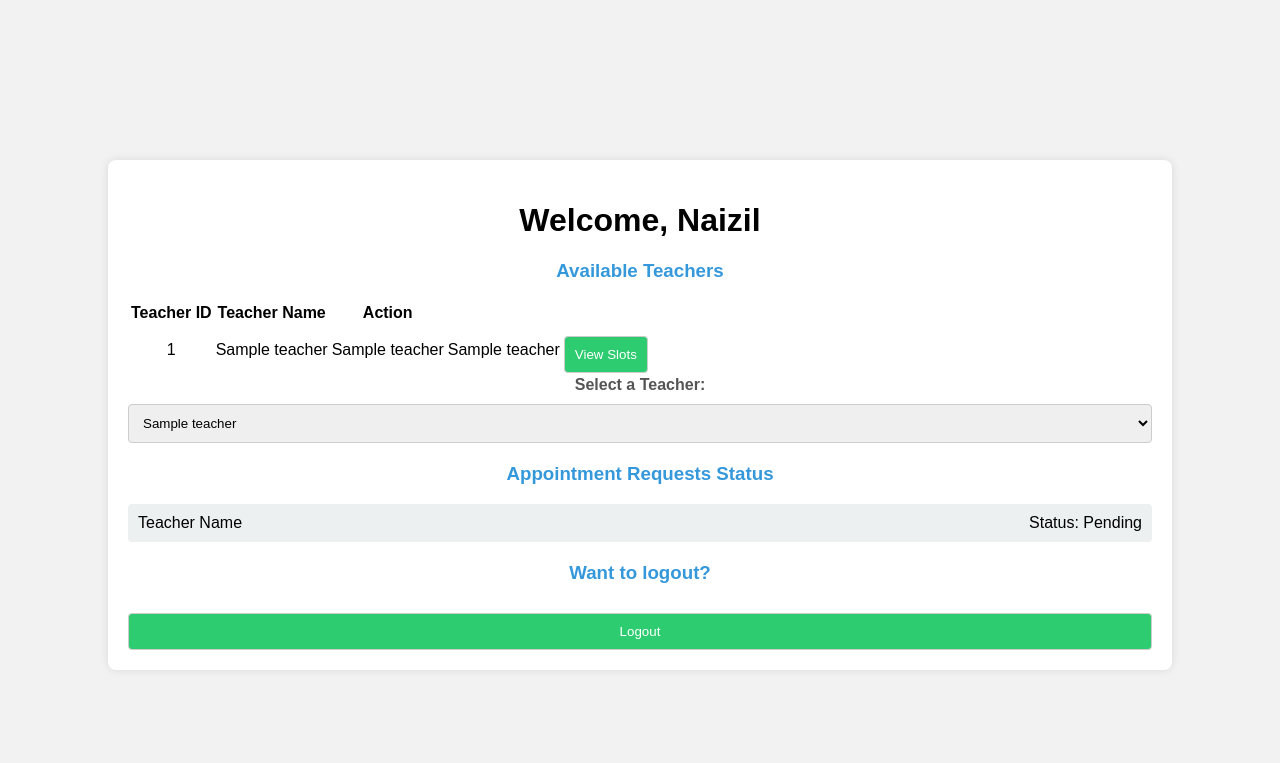
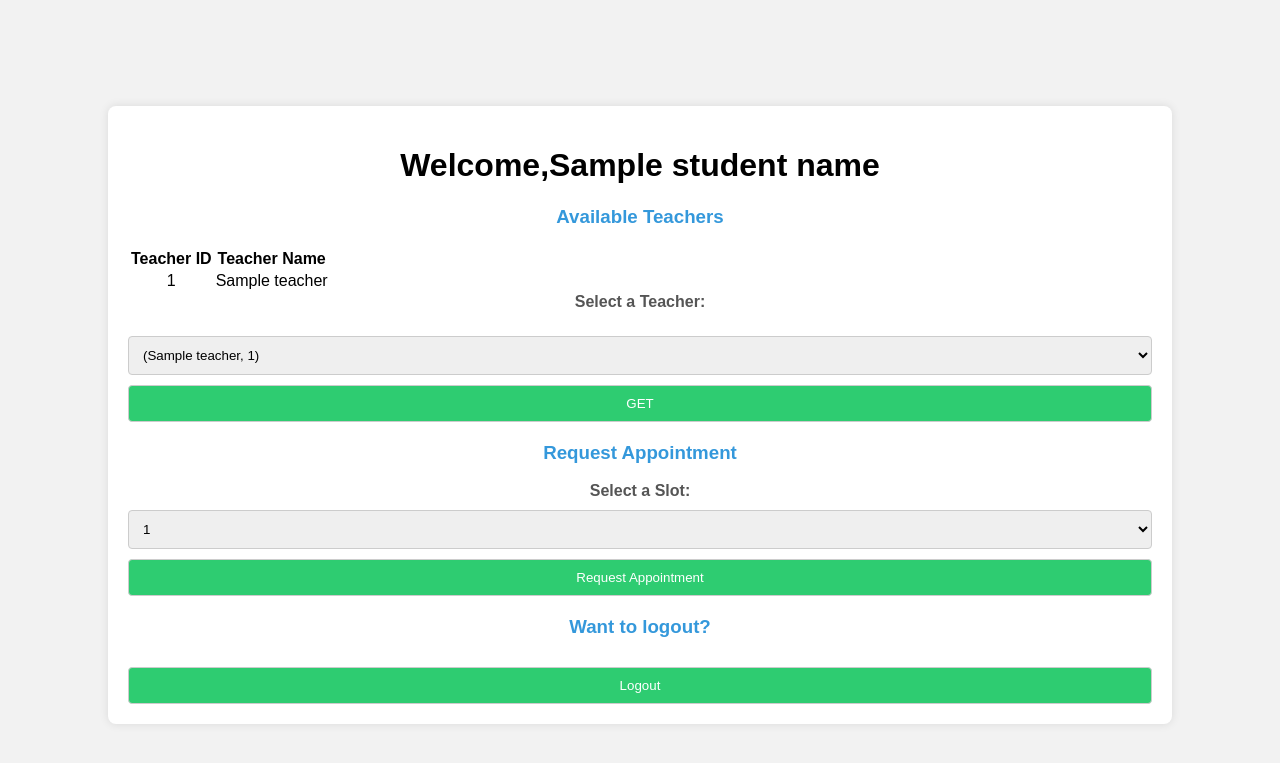
Before and after one commit to yagniksram007/Teacher_Appointment_Managment_System, a Flask app: template templates/dashboard_student.html in a window 1280 px wide. Shown: the top 763 px of the page. Run offline with Flask 3, Linux system fonts and the light colour scheme; the template is opened without the code that fills it: most values are stand-ins (such as "Sample title", 1, 10 or a date in 2020).

Commit message:
New commit

```diff
--- a/app.py
+++ b/app.py
@@ -14,10 +14,13 @@ db = mysql.connector.connect(
   password="",
   database="appointment"
 )
+
 mycursor = db.cursor()
 TEACHER_ID = ""
 STUDENT_ID = ""
 
+TEACHERS_SLOT = None
+STUDNET_NAME = None
 
 @app.route("/")
 def root():
@@ -40,8 +43,9 @@ def login_student():
     #print(data[0][0])
     try:
         if int(data[0][0])>0:
+            id = str(data[0][0])
         # Redirect to the student dashboard upon successful login
-            return redirect(url_for('dashboard_student'))
+            return redirect(url_for('dashboard_student',sid=id))
     except Exception as e:
         flash('Invalid credentials', 'error')
         return render_template('login.html', show_alert = True)
@@ -65,33 +69,41 @@ def login_teacher():
             id = str(data[0][0])
             # print(f'dashboard_teacher/{id}')
         # Redirect to the student dashboard upon successful login
-            return redirect(url_for('dashboard_teacher',id=id))
+            return redirect(url_for('dashboard_teacher',tid=id))
     except Exception as e:
         flash('Invalid credentials', 'error')
         return render_template('teacherlogin.html', show_alert = True)
 
 # Route for rendering the student dashboard
-@app.route('/dashboard_student')
-def dashboard_student():
-    # Fetch available teachers from the database
+@app.route('/dashboard_student/<sid>',methods=["POST","GET"])
+def dashboard_student(sid):
+    global TEACHERS_SLOT
+    global STUDNET_NAME
+    global STUDENT_ID
+            # Fetch available teachers from the database
     query = "SELECT teacher_id, tname FROM teachers;"
     mycursor.execute(query)
     available_teachers = mycursor.fetchall()
-
-    # Fetch student name from the database
-    student_id = request.form.get('sid')
-    query_student_name = f"SELECT sname FROM students WHERE sid='{student_id}';"
+            # print(available_teachers)
+            # Fetch student name from the database
+            # student_id = request.form.get('sid')
+    query_student_name = f"SELECT sid,sname FROM students WHERE sid='{sid}';"
     mycursor.execute(query_student_name)
     student_name = mycursor.fetchone()
+    id = str(student_name[0][0])
+    STUDENT_ID = student_name[0][0]
+    STUDNET_NAME = student_name[0][0]
+    teacher_slots = []
+    # Fetch teacher slots for the selected teacher
+    # selected_teacher_id = request.args.get('teacher_id')
+    # print(available_teachers)
+    # if selected_teacher_id:
+    #     query_teacher_slots = f"SELECT free_time FROM free_slot JOIN teacher_free_slot ON free_slot.free_id = teacher_free_slot.free_id WHERE teacher_free_slot.teacher_id='{selected_teacher_id}';"
+    #     mycursor.execute(query_teacher_slots)
+    #     teacher_slots = mycursor.fetchall()
 
-    # Fetch teacher slots for the selected teacher
-    selected_teacher_id = request.args.get('teacher_id')
-    if selected_teacher_id:
-        query_teacher_slots = f"SELECT free_time FROM free_slot JOIN teacher_free_slot ON free_slot.free_id = teacher_free_slot.free_id WHERE teacher_free_slot.teacher_id='{selected_teacher_id}';"
-        mycursor.execute(query_teacher_slots)
-        teacher_slots = mycursor.fetchall()
-    else:
-        teacher_slots = []  # If no teacher is selected, initialize an empty list
+    # else:
+    #     teacher_slots = []  # If no teacher is selected, initialize an empty list
 
     # Pass the fetched data to the template
     return render_template('dashboard_student.html', student_name=student_name, available_teachers=available_teachers, teacher_slots=teacher_slots)
@@ -110,9 +122,6 @@ def get_teacher_free_slots(teacher_id):
 
     # Return the free time slots as a JSON response
     return jsonify({'teacher_id': teacher_id, 'free_time_slots': free_time_slots})
-
-
-
 
 # Route for fetching teacher slots
 @app.route('/get-teacher-slots/<teacher_id>')
@@ -143,13 +152,13 @@ def get_teacher_slots(teacher_id):
     return jsonify({'teacherName': teacher_name, 'slotsHTML': slots_html})
 
 # Route for rendering the teacher dashboard
-@app.route('/dashboard_teacher/<id>')
-def dashboard_teacher(id):
+@app.route('/dashboard_teacher/<tid>')
+def dashboard_teacher(tid):
     # print(id)
     global TEACHER_ID
-    TEACHER_ID = id
+    TEACHER_ID = tid
 
-    query = f"SELECT free_id FROM teacher_free_slot WHERE teacher_id='{id}';"
+    query = f"SELECT free_id FROM teacher_free_slot WHERE teacher_id='{tid}';"
     res = mycursor.execute(query)
     fids = mycursor.fetchall()
     teacher_free_slots = []
@@ -161,15 +170,16 @@ def dashboard_teacher(id):
         # print(fid[0])
     # print(teacher_free_slots)
     for x in teacher_free_slots:
-        print(x)
+        # print(x)
+        pass
 
     # Fetch appointment requests for the teacher from the database
-    query = f"SELECT * FROM appointment WHERE teacher_id='{id}';"
+    query = f"SELECT * FROM appointment WHERE teacher_id='{tid}';"
     mycursor.execute(query)
     appointment_requests = mycursor.fetchall()
 
          # Fetch teacher's free slots from the database
-    query = f"SELECT * FROM teacher_free_slot WHERE teacher_id='{id}';"
+    query = f"SELECT * FROM teacher_free_slot WHERE teacher_id='{tid}';"
     mycursor.execute(query)
     teacher_free_slots = mycursor.fetchall()
 
@@ -211,13 +221,38 @@ def appointment_requests_status():
 def appointment_success():
     return render_template('appointment_success.html')
 
-@app.route('/teachlogout')
+@app.route('/tlogout')
 def teachlogout():
-    return render_template('dashboard_teacher.html')
+    return render_template('logout.html')
 
 @app.route('/slogout')
 def studentlogout():
-    return render_template('dashboard_student.html')
+    return render_template('logout.html')
+
+@app.route("/get/teacher/ka/free/slots/<tid>",methods=["POST"])
+def getTeacherKaFreeSlot(tid):
+    global STUDNET_NAME
+    global TEACHERS_SLOT
+    if request.method == "POST":
+        # print(tid)
+        query = f"SELECT free_id FROM teacher_free_slot WHERE teacher_id='{tid}'"
+        mycursor.execute(query)
+        # print(mycursor.fetchall())
+        data = mycursor.fetchall()
+        free_slots_response = []
+        # print(data)
+        for fid in data:
+            # print(fid)
+            # print(fid[0])
+            innerQuerry = f"SELECT free_date,free_time FROM free_slot WHERE free_id='{fid[0]}'"
+            mycursor.execute(innerQuerry)
+            data = mycursor.fetchall()
+            # print()
+            free_slots_response.append(data[0])
+        print(free_slots_response)
+        return render_template('dashboard_student.html' ,teacher_slots=free_slots_response)
+        # return jsonify({"message":"test"})
+
 
 
 if __name__ == '__main__':
--- a/templates/dashboard_student.html
+++ b/templates/dashboard_student.html
@@ -8,7 +8,7 @@
 </head>
 <body>
     <div class="container">
-         <h1>Welcome, Naizil</h1>
+         <h1>Welcome,{{ student_name[1] }} </h1>
 
         <!-- View Available Teachers -->
 <section>
@@ -18,11 +18,11 @@
             <tr>
                 <th>Teacher ID</th>
                 <th>Teacher Name</th>
-                <th>Action</th>
+                <!-- <th>Action</th> -->
             </tr>
         </thead>
         <tbody>
-            {% for teacher in available_teachers %}
+            <!-- {% for teacher in available_teachers %}
                 <tr>
                     <td>{{ teacher[0] }}</td>
                     <td>{{ teacher[1] }}</td>
@@ -32,51 +32,54 @@
                         <button onclick="viewTeacherSlots('{{ teacher[0] }}', '{{ teacher[1] }}')">View Slots</button>
                     </td>
                 </tr>
+            {% endfor %} -->
+            {% for teacher in available_teachers %}
+            <tr>
+                <td class="tid">{{ teacher[0] }}</td>
+                <td>{{ teacher[1] }}</td>
+                <!-- <td><button value='{{ teacher[0] }}' onclick="console.log(`${this.value}`);">view slots</button></td> -->
+            </tr>
             {% endfor %}
         </tbody>
     </table>
 </section>
 
+<!-- console.log(`/get/teacher/ka/free/slots/${document.getElementById('teacher_id').value}`); -->
+<!-- action="/get/teacher/ka/free/slots/" -->
 
 <label for="teacher">Select a Teacher:</label>
-<select name="teacher" id="teacher">
+<form  name="myform" id="myform" method="post">
+<select name="tname" id="teacher_id" onchange="console.log(document.getElementById('myform').action=`/get/teacher/ka/free/slots/${this.value}`);;">
+    <!-- myform.action = `/get/teacher/ka/free/slots/${document.getElementById('teacher_id').value}`; -->
     {% for teacher in available_teachers %}
-        <option value="{{ teacher.teacher_id }}">{{ teacher.tname }}</option>
+        <option value="{{ teacher[0] }}">{{ teacher[1] , teacher[0] }}</option>
     {% endfor %}
 </select>
+<button type="submit">GET</button>
+</form>
 
-
-        <!-- Request Appointment -->
-        <section id="requestAppointmentSection" style="display: none;">
+<section id="requestAppointmentSection">
     <h3>Request Appointment</h3>
     <form action="/request-appointment" method="post">
         <label for="selectedSlot">Select a Slot:</label>
         <select name="selectedSlot" id="selectedSlot" required>
-                    <!-- Teacher slots will be dynamically added here -->
+            {% for slot in teacher_slots %}
+            <option value="{{ slot[0] }}">{{ slot[0] }}</option>
+            {% endfor %}
         </select>
-
         <button type="submit">Request Appointment</button>
     </form>
 </section>
 
-        <!-- Appointment Requests Status -->
-        <section>
-            <h3>Appointment Requests Status</h3>
-            <ul>
-                <li>
-                    <span>Teacher Name</span>
-                    <span>Status: Pending</span>
-                </li>
-                <!-- Add more appointment requests as needed -->
-            </ul>
-        </section>
+
+
 
         <!-- Logout Button -->
 
 
         <section>
             <h3>Want to logout?</h3>
-    <form action="/logout" method="post">
+            <form action="/slogout" method="post">
                 <button type="submit">Logout</button>
             </form>
         </section>
@@ -88,17 +91,9 @@
     <script src="static/js/script.js"></script>
 
 
-    <script>
-        function viewTeacherSlots(teacherId) {
-            // Code to fetch and display teacher's free slots
-            // Update #teacherName, #teacherSlotsList, and show #teacherSlotsSection
-            // Example: document.getElementById("teacherName").innerText = "Teacher Name";
-            //          document.getElementById("teacherSlotsList").innerHTML = "<li>Slot 1</li><li>Slot 2</li>";
-            //          document.getElementById("teacherSlotsSection").style.display = "block";
 
-            // For demonstration purposes, toggle visibility of the appointment request section
-            document.getElementById("requestAppointmentSection").style.display = "block";
-        }
-    </script>
 </body>
 </html>
+
+
+<!-- query = "SELECT T.teacher_id, F.free_date, F.free_time FROM teacher_free_slot T, free_slot F WHERE T.free_id = F.free_id;" -->
--- a/templates/dashboard_teacher.html
+++ b/templates/dashboard_teacher.html
@@ -58,7 +58,7 @@
         <!-- Logout Button -->
         <section>
             <h3>Logout</h3>
-            <form action="/tlogout" method="post">
+            <form action="/teachlogout" method="post">
                 <button type="submit">Logout</button>
             </form>
         </section>
--- a/templates/login.html
+++ b/templates/login.html
@@ -26,10 +26,12 @@
         </form>
 
     </div>
+        {% if show_alert %}
         <script>
-            // Show an alert if show_alert is True
+        // Show an alert if show_alert is True
             alert("Invalid credentials!");
         </script>
+        {% endif %}
 
 </body>
 </html>
--- a/templates/logout.html
+++ b/templates/logout.html
@@ -9,10 +9,12 @@
 <body>
 
     <br><br><br><br><br><br><br><br>
+    <form action="/slogout" method="post">
     <div class="container">
         <h2>Logout</h2>
         <p>You have been successfully logged out.</p>
         <p>Click <a href="login.html">here</a> to log in again.</p>
     </div>
+</form>
 </body>
 </html>
```
Lines whose indentation alone changed are shown as unchanged.
